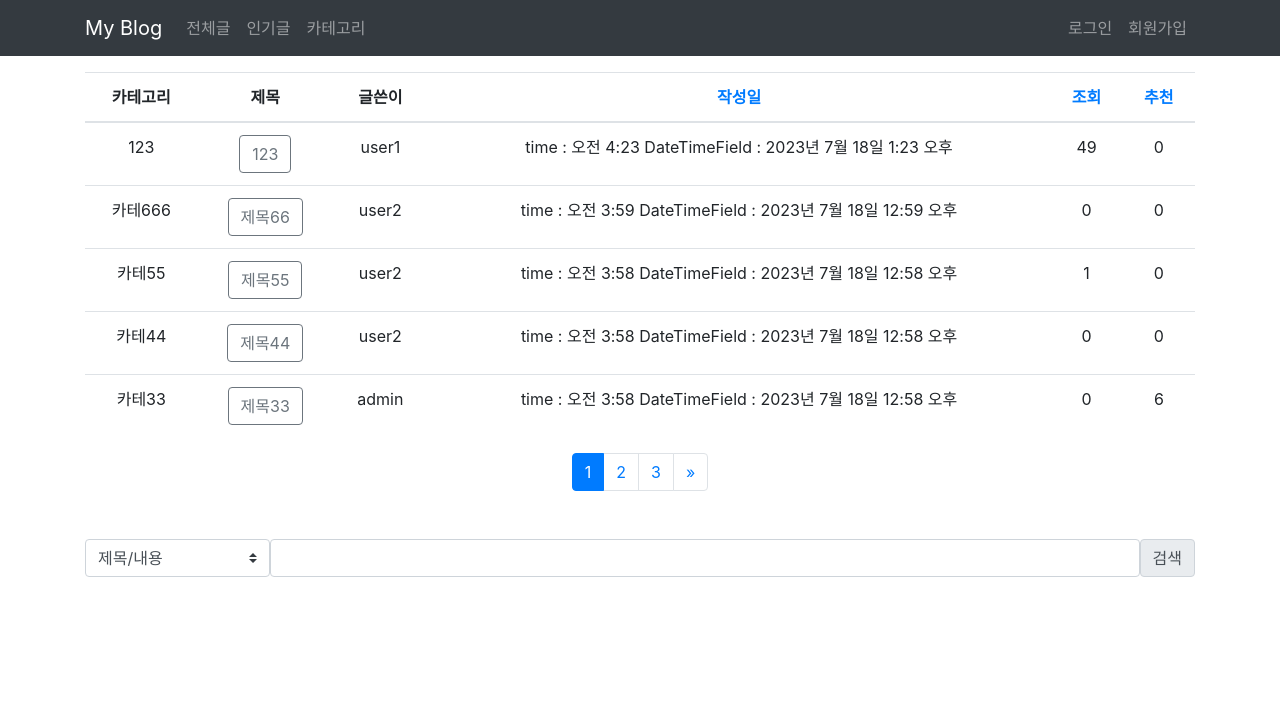
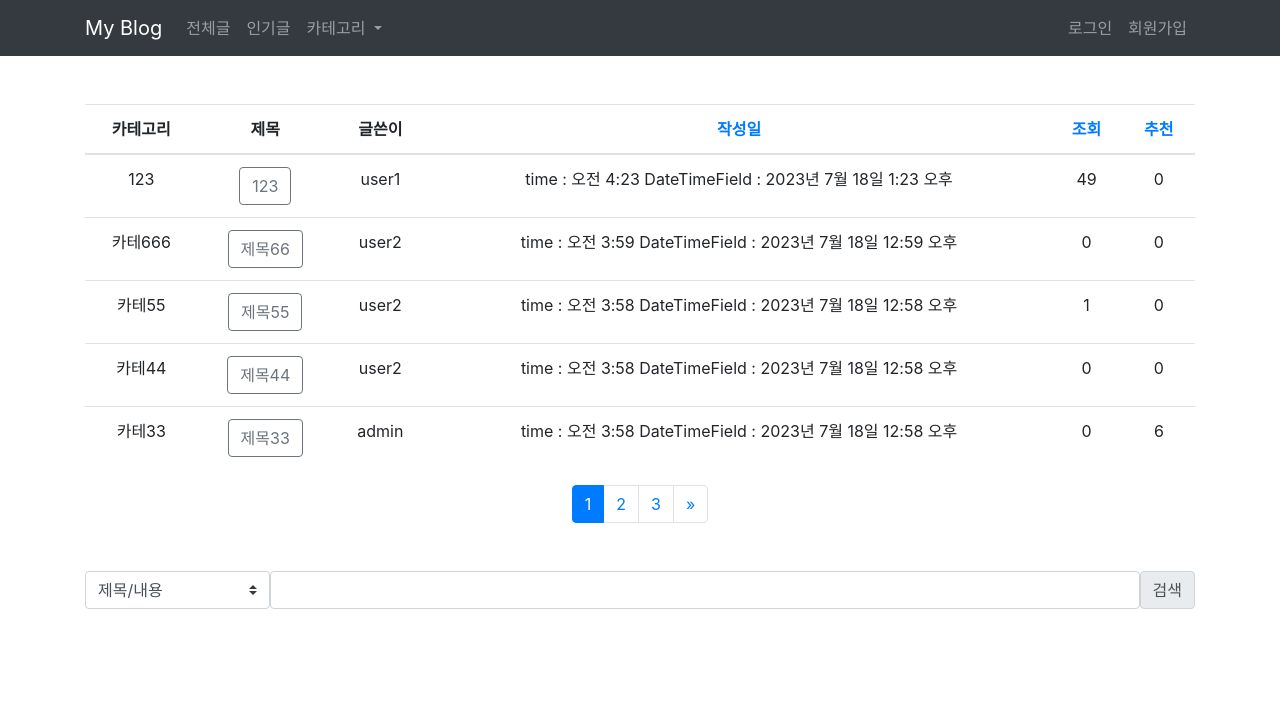
Before and after one commit to OHONGSAM/blog, a Django app: page /blog/ in a window 1280 px wide. Shown: the top 709 px of the page. Run offline with Django 4.2, Linux system fonts and the light colour scheme; data comes from the database, SQL or seed files in the repository; both versions use the stored data as it was after the commit; some libraries are stand-ins or nearby versions.

Commit message:
main navbar category

```diff
--- a/blog/templates/blog/post_list.html
+++ b/blog/templates/blog/post_list.html
@@ -3,7 +3,7 @@
 {% block content %}
 
 {% if posts %}
-<table class="table table-hover text-center">
+<table class="table table-hover text-center mt-5">
     <thead class="thead">
         <tr>
             <th>카테고리</th>
--- a/templates/base.html
+++ b/templates/base.html
@@ -24,8 +24,15 @@
               <li class="nav-item">
                 <a class="nav-link" href="#">인기글</a>
               </li>
-              <li class="nav-item">
-                <a class="nav-link" href="#">카테고리</a>
+              <li class="nav-item dropdown">
+                <a class="nav-link dropdown-toggle" href="#" id="navbarDropdown" role="button" data-toggle="dropdown" aria-haspopup="true" aria-expanded="false">
+                카테고리
+                </a>
+                <div class="dropdown-menu" aria-labelledby="navbarDropdown">
+                <a class="dropdown-item" href="#">category 1</a>
+                <a class="dropdown-item" href="#">category 2</a>
+                <a class="dropdown-item" href="#">category 3</a>
+                </div>
               </li>
             </ul>
             <ul class="navbar-nav ms-auto">
```
Also changed, not shown: templates/index.html (+9 -2 lines), db.sqlite3.
